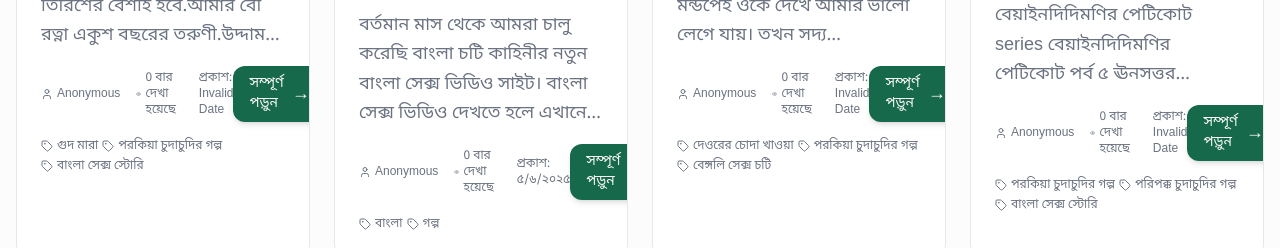
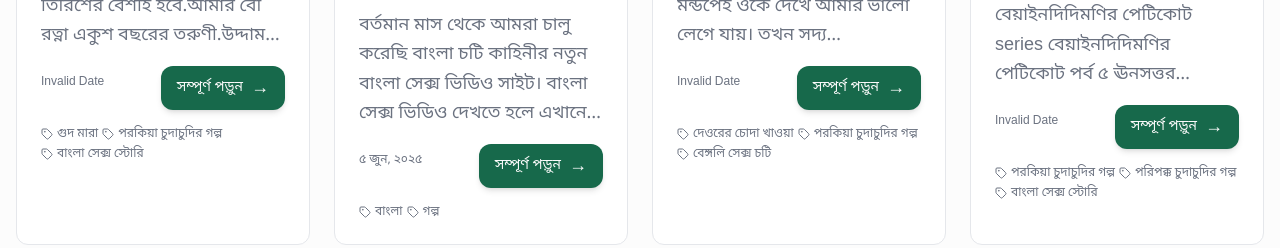
Before and after one commit to cisium133/bangla-choti-duniya, a React (Vite) app: page / in a window 1280 px wide. Shown: the part 534-782 px from the top of the page. Built offline with nearby package versions, Linux system fonts and the light colour scheme; a web font is replaced by a local one.

Commit message:
Refactor StoryCard display
Remove writer name and times of read from the StoryCard component. The date of the uploaded story should be displayed instead, which can be found in the md file.

```diff
--- a/src/components/StoryCard.tsx
+++ b/src/components/StoryCard.tsx
@@ -65,20 +65,14 @@ export const StoryCard = ({ story }: StoryCardProps) => {
         </p>
 
         <div className="story-meta">
-          <div className="flex items-center gap-4 text-xs">
-            {story.author && (
-              <div className="flex items-center gap-1">
-                <User className="w-3 h-3" />
-                <span>{story.author}</span>
-              </div>
-            )}
-            <div className="flex items-center gap-1">
-              <Eye className="w-3 h-3" />
-              <span>{story.views} বার দেখা হয়েছে</span>
-            </div>
-            <div className="flex items-center gap-1">
-              <span>প্রকাশ: {new Date(story.publishedDate).toLocaleDateString('bn-BD')}</span>
-            </div>
+          <div className="flex items-center gap-4 text-xs mb-3">
+            <span className="text-muted-foreground font-bengali">
+              {new Date(story.publishedDate).toLocaleDateString('bn-BD', {
+                year: 'numeric',
+                month: 'long',
+                day: 'numeric'
+              })}
+            </span>
           </div>
 
           <Link
```
